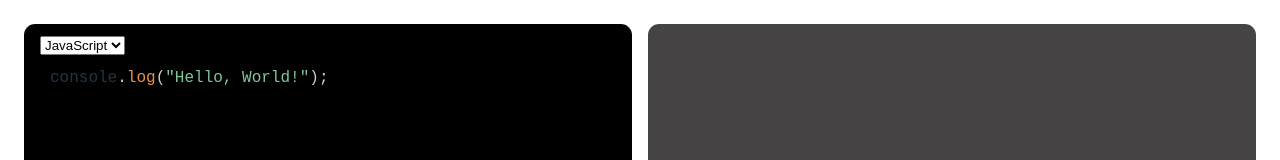
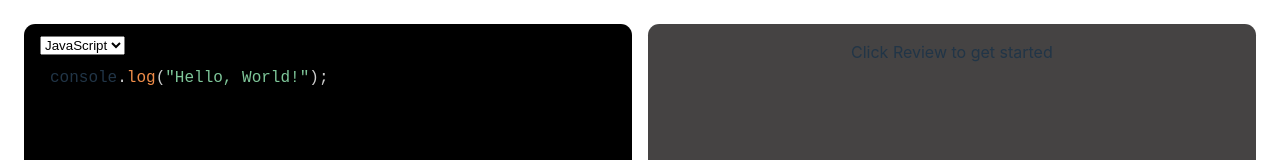
Before and after one commit to Anand-Chaudhary/codeReviewer, a React (Vite) app in the folder frontend/: page / in a window 1280 px wide. Shown: the top 160 px of the page. Built offline with nearby package versions, Linux system fonts and the light colour scheme.

Commit message:
AI CODE REVIEWER

```diff
--- a/frontend/src/App.jsx
+++ b/frontend/src/App.jsx
@@ -30,13 +30,19 @@ function App() {
   const [code, setCode] = useState(`console.log("Hello, World!");`);
   const [language, setLanguage] = useState("javascript");
   const [review, setReview] = useState(``)
+  const [text, setText] = useState(`Click Review to get started`)
 
   const reviewCode = async () => {
     try {
+      setText(
+        `Analyzing your code...`
+      );
       const response = await axios.post('http://localhost:3000/ai/getReview', { code, language });
-      setReview(response.data)
+      setReview(response.data);
     } catch (error) {
       console.error("Error fetching code review:", error);
+    } finally {
+      setText(``)
     }
   };
 
@@ -74,9 +80,19 @@ function App() {
           <button className="review-btn" onClick={reviewCode}>Review</button>
         </div>
         <div className="right">
+          <div
+            style={{
+              display: "flex",
+              justifyContent: "center",
+              alignItems: "center"
+            }}
+            className="loader"
+          >
+            {text}
+          </div>
           <Markdown
-          rehypePlugins={[rehypeHighlight]}
-          style={{fontSize:16}}
+            rehypePlugins={[rehypeHighlight]}
+            style={{ fontSize: 16 }}
           >{review}</Markdown>
         </div>
       </main>
```
Also changed, not shown: 1 other file (tests, documents, lock files or other folders).
